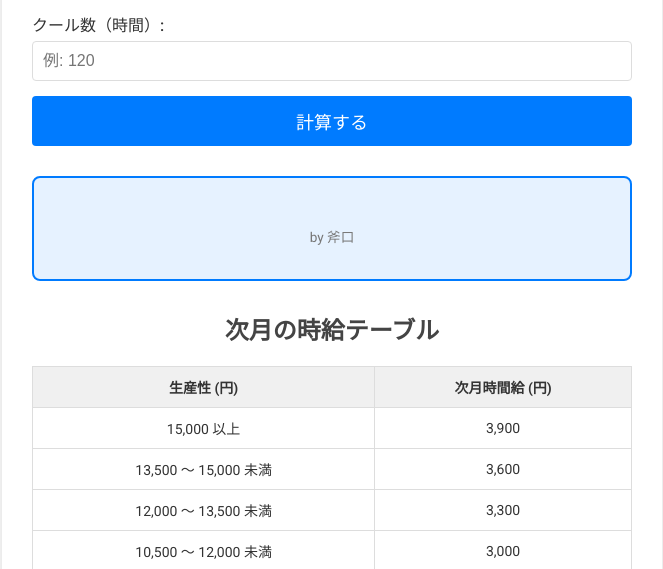
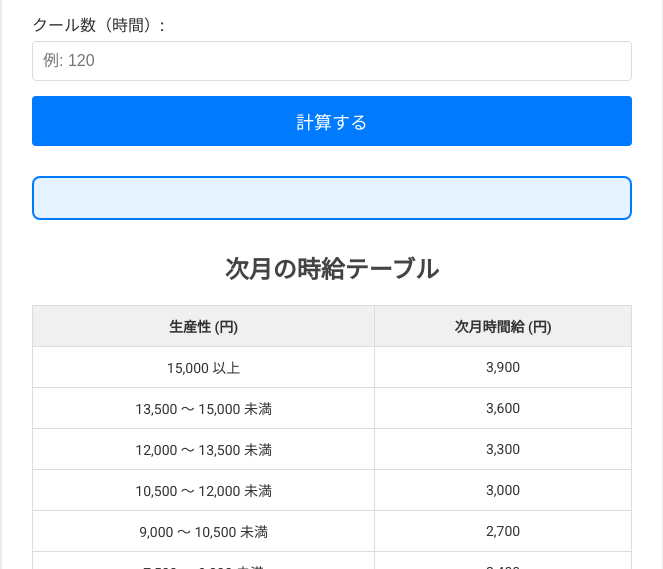
Before and after one commit to e-axe/gmo-tools, a plain HTML site: page seisansei.html in a window 1280 px wide. Shown: the part 229-798 px from the top of the page, without its empty margins (308-971 px from the left). Drawn offline with Linux system fonts and the light colour scheme.

Commit message:
Add files via upload

```diff
--- a/seisansei.html
+++ b/seisansei.html
@@ -103,8 +103,7 @@
       <button type="submit">計算する</button>
     </form>
 
-    <div id="result"><p style="margin-top: 2em; font-size: 0.85rem; text-align: center; color: #777;">by 斧口</p>
-</div>
+    <div id="result"></div>
 
     <h2>次月の時給テーブル</h2>
     <table>
```
Also changed, not shown: bangou_henkan.htm (+1 -2 lines), taikadou2025.html (+1 -2 lines).
